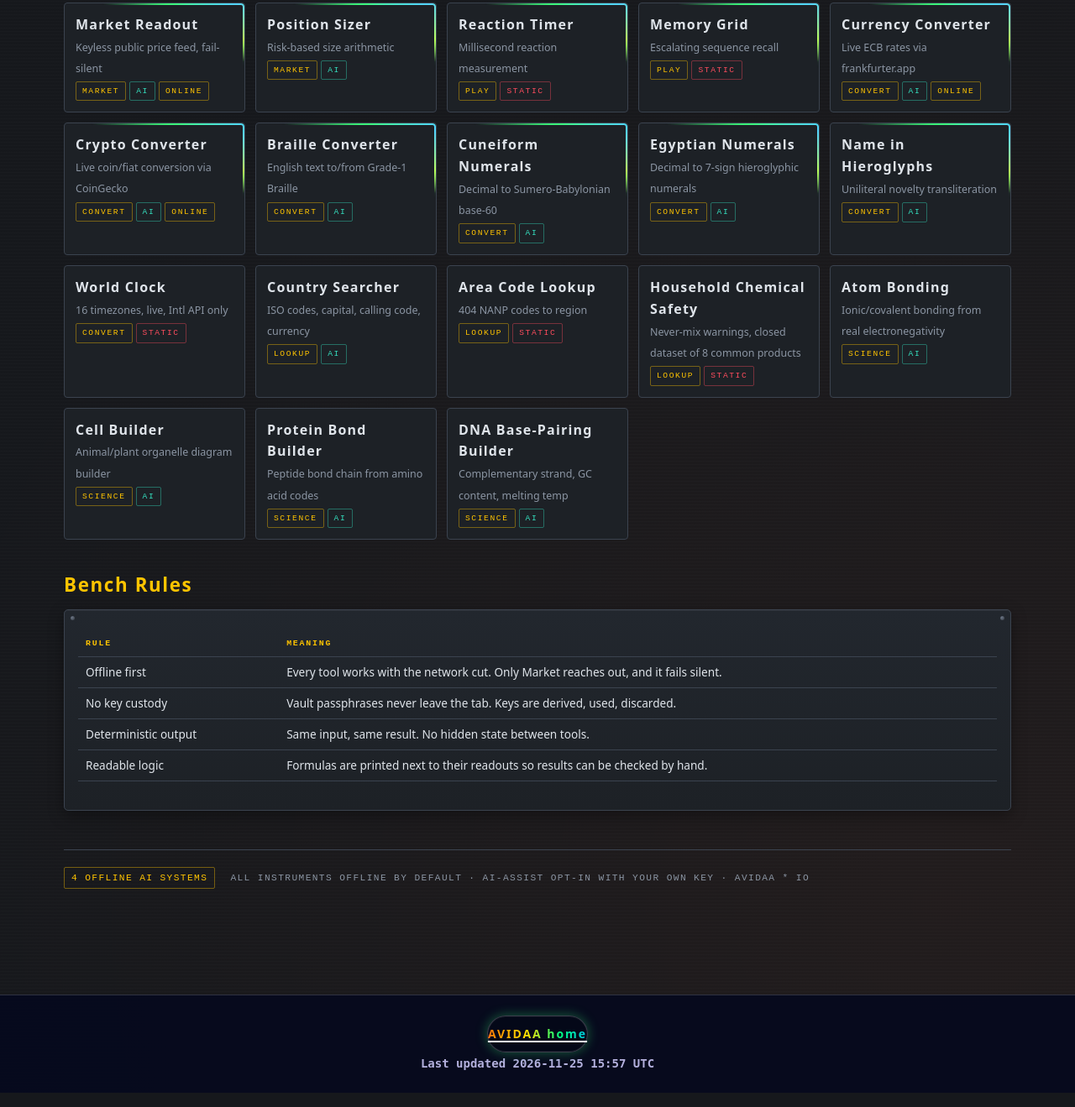
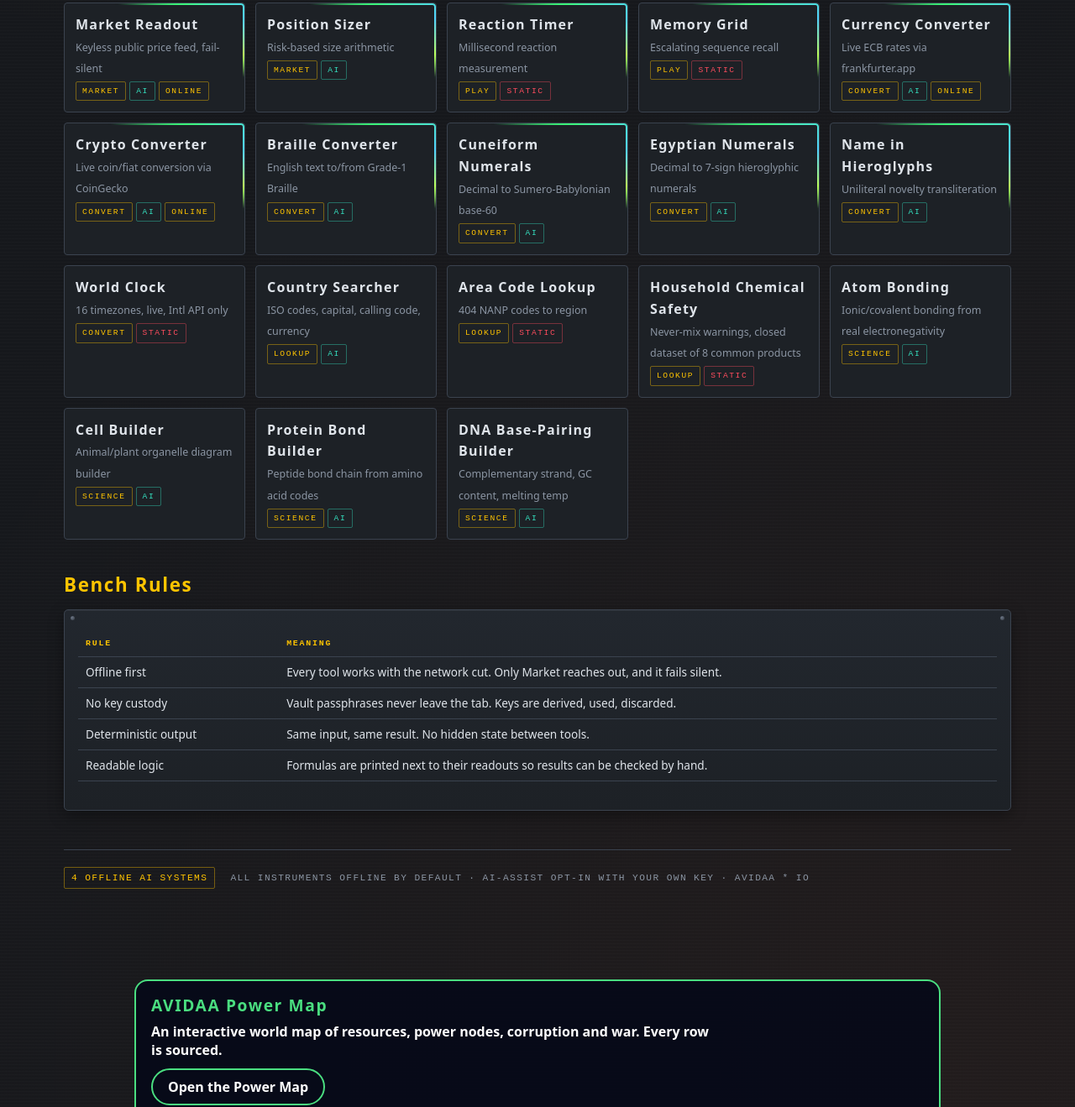
Before and after one commit to avidaa1/tools, a plain HTML site: page index.html in a window 1280 px wide. Shown: the part 1481-2800 px from the top of the page at 84% size. Drawn offline with Linux system fonts and the light colour scheme; no server answers.

Commit message:
20261125_1652 link to the new Power Map tool (additive)
Co-Authored-By: Claude Sonnet 5.5 <noreply@anthropic.com>

```diff
--- a/index.html
+++ b/index.html
@@ -3481,7 +3481,7 @@ if(document.readyState==='complete')start();else addEventListener('load',start);
 addEventListener('resize',sched);})();</script><script id="av-shell-20261124">/* AVIDAA shell: shared header (or floating pill) + footer with the "Last updated" stamp. No outside calls, no tracking.
    Template tokens are replaced when a page is built: Tools --av-tools Tools 2026-11-24 06:37 */
 (function(){
-  var NAME='Tools',SECTOR='--av-tools',STAMP='2026-11-25 15:57',HOME='https://avidaa1.github.io/';
+  var NAME='Tools',SECTOR='--av-tools',STAMP='2026-11-25 16:49',HOME='https://avidaa1.github.io/';
   var ARROW='<svg viewBox="0 0 24 24" aria-hidden="true"><path d="M15 5l-7 7 7 7" fill="none" stroke="currentColor" stroke-width="3.2" stroke-linecap="round" stroke-linejoin="round"/></svg>';
   function build(){
     if(!document.body||document.querySelector('.av-footer'))return;
@@ -3534,7 +3534,8 @@ addEventListener('resize',sched);})();</script><script id="av-shell-20261124">/*
   }
   if(document.readyState==='complete'||document.readyState==='interactive')setTimeout(build,0);else addEventListener('DOMContentLoaded',function(){setTimeout(build,0);});
 })();
-</script><script id="av-life-20261125">window.AV_LIFE_THEME={"kinds": ["ants", "sparks"], "hue": 140};
+</script><section id="powermap-link" style="max-width:960px;margin:28px auto;padding:16px 18px;border:2px solid #4ADE80;border-radius:16px;background:rgba(5,8,24,.88);color:#fff;font:600 16px/1.4 system-ui,sans-serif"><h2 style="margin:0 0 6px;font-size:1.2rem;color:#4ADE80">AVIDAA Power Map</h2><p style="margin:0 0 10px">An interactive world map of resources, power nodes, corruption and war. Every row is sourced.</p><a href="https://avidaa1.github.io/powermap/" rel="noopener" style="display:inline-flex;align-items:center;min-height:44px;padding:0 18px;border-radius:999px;border:2px solid #4ADE80;color:#fff;text-decoration:none;font-weight:800">Open the Power Map</a></section>
+<script id="av-life-20261125">window.AV_LIFE_THEME={"kinds": ["ants", "sparks"], "hue": 140};
 /* AVIDAA living background v1. Local canvas only: no network, no tracking, no keys.
    One fixed canvas behind the page. Creatures belong to the page topic (THEME below is set per page).
    Reacts to mouse, touch and gamepad. Never takes a click (pointer-events:none). Object cap, pauses when hidden,
```
